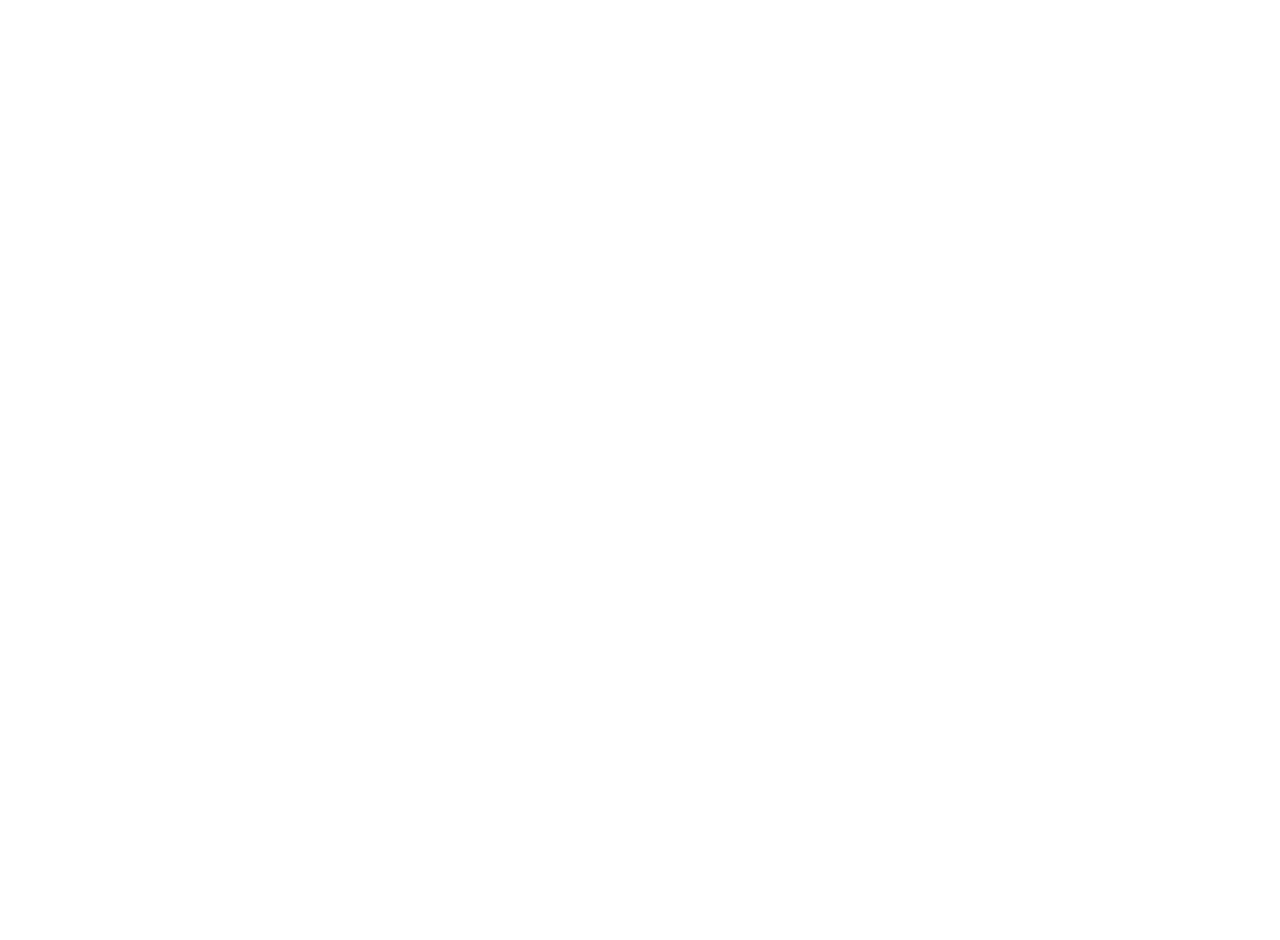
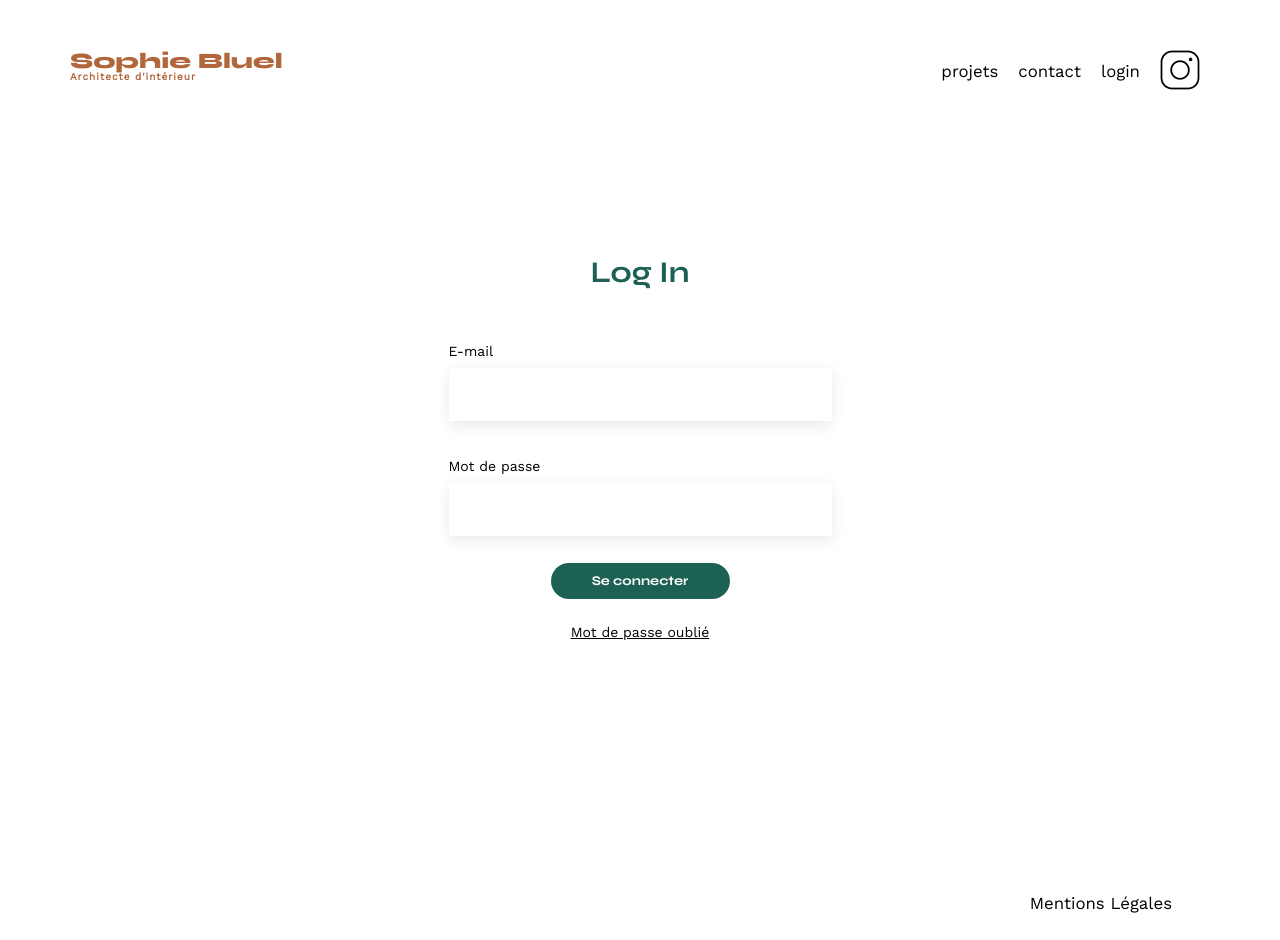
Before and after one commit to Emmaplt/Portfolio-architecte-sophie-bluel-master, a plain HTML site: page FrontEnd/login.html in a window 1280 px wide. Before the commit the page ends 800 px from the top, so only its background shows below. Drawn offline with nearby package versions, Linux system fonts and the light colour scheme.

Commit message:
Mise en forme de la page de login avec balisage sémentique

```diff
--- a/FrontEnd/assets/style.css
+++ b/FrontEnd/assets/style.css
@@ -98,6 +98,16 @@ nav li {
 li:hover {
 	color: #B1663C;
 }
+
+li a {
+	text-decoration: none;
+}
+
+li a:visited{
+	color:black;
+	text-decoration: none;
+}
+
 #introduction {
 	display: flex;
 	align-items: center;
@@ -186,6 +196,8 @@ footer nav ul {
 	margin: 2em
 }
 
+/* filtres */
+
 #filters {
 	display: flex;
 	justify-content: center;
@@ -214,3 +226,49 @@ footer nav ul {
     background-color: #1D6154;
     color: #fff;
 }
+
+/* Page de connection */
+
+.login {
+	display: flex;
+	flex-direction: column;
+	align-items: center;
+	padding-bottom: 20%;
+}
+
+.login h2{
+	padding-top: 10%;
+	padding-bottom: 5%;
+}
+
+.login .formdiv {
+	display: flex;
+	flex-direction: column;
+	gap: 10px;
+}
+
+.formdiv input[type="email"]{
+	width: 379px;
+	height: 51px;
+	box-shadow: 0px 4px 14px 0px #00000017;
+	border: none;
+	margin-bottom: 10%;
+}
+
+.formdiv input[type="password"]{
+	width: 379px;
+	height: 51px;
+	box-shadow: 0px 4px 14px 0px #00000017;
+	border: none;
+}
+
+.formdiv input[type="submit"]{
+	width: 179px;
+	height: 36px;
+	border-radius: 60px;
+	border: none;
+}
+
+.login a {
+	color: black;
+}
--- a/FrontEnd/login.html
+++ b/FrontEnd/login.html
@@ -0,0 +1,57 @@
+<!DOCTYPE html>
+<html lang="fr">
+
+<head>
+	<meta charset="UTF-8">
+	<title>Page de connection Sophie Bluel</title>
+	<meta name="viewport" content="width=device-width, initial-scale=1.0">
+	<link rel="preconnect" href="https://fonts.googleapis.com">
+	<link rel="preconnect" href="https://fonts.gstatic.com" crossorigin>
+	<link href="https://fonts.googleapis.com/css2?family=Syne:wght@700;800&family=Work+Sans&display=swap"
+		rel="stylesheet">
+	<meta name="description" content="">
+	<link rel="stylesheet" href="./assets/style.css">
+</head>
+
+<body>
+	<header>
+		<h1>Sophie Bluel <span>Architecte d'intérieur</span></h1>
+		<nav>
+			<ul>
+				<li>projets</li>
+				<li>contact</li>
+				<li>login</li>
+				<li><img src="./assets/icons/instagram.png" alt="Instagram"></li>
+			</ul>
+		</nav>
+	</header>
+	<main>
+		<div class="login">
+			<h2>Log In</h2>
+			<form>
+				<div class="formdiv">
+					<label for="email" name="email" required>E-mail</label>
+					<input type="email">
+				</div>
+				<div class="formdiv">
+					<label for="password" name="motdepasse" required>Mot de passe</label>
+					<input type="password">
+				</div>
+				<div class="formdiv">
+					<input type="submit" value="Se connecter">
+				</div>
+			</form>
+			<a href=#>Mot de passe oublié</a>
+		</div>
+	</main>
+	<footer>
+		<nav>
+			<ul>
+				<li>Mentions Légales</li>
+			</ul>
+		</nav>
+	</footer>
+	<script src="assets/javascript/login.js"></script>
+</body>
+
+</html>
```
Also changed, not shown: FrontEnd/index.html (+1 -1 lines).
